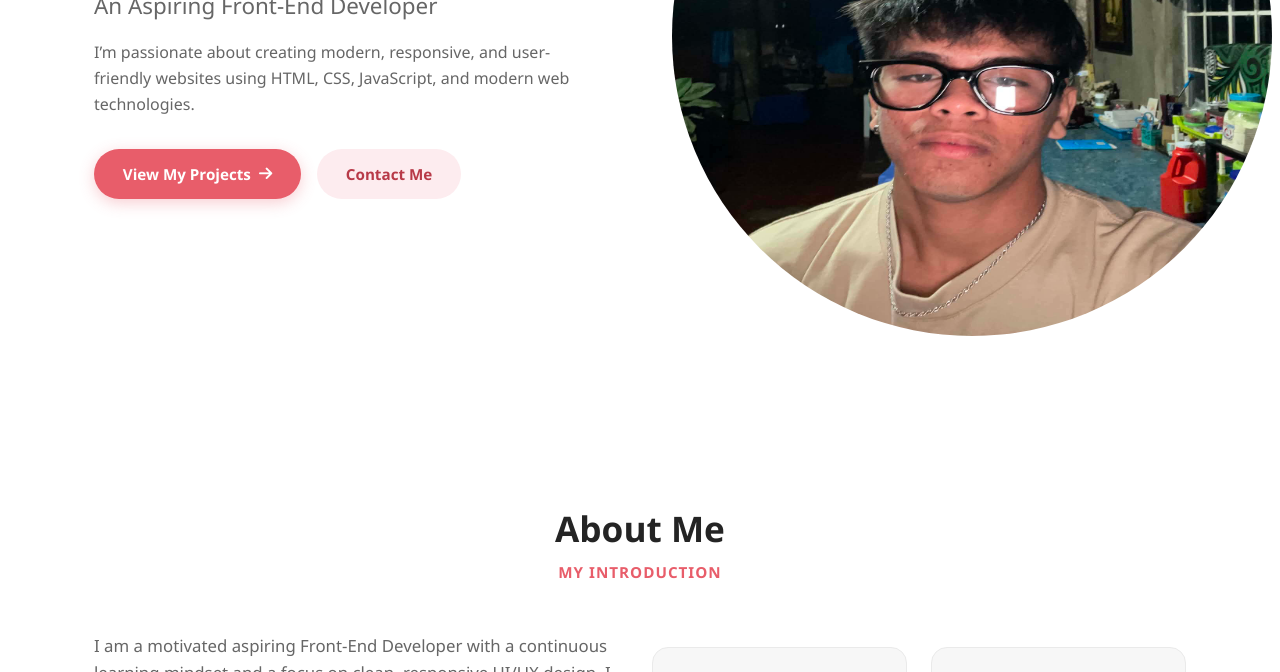
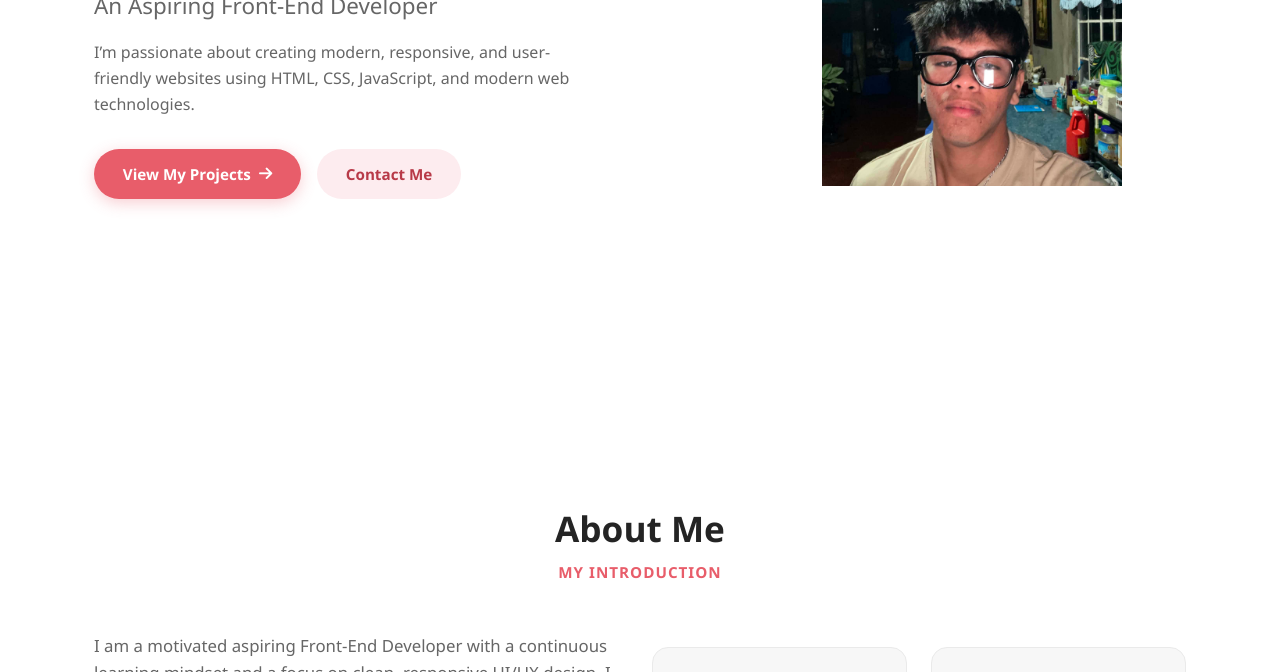
Before and after one commit to cyrusjohnaclo8-png/My-Personal-Portfolio, a plain HTML site: page index.html in a window 1280 px wide. Shown: the part 428-1100 px from the top of the page. Drawn offline with Linux system fonts and the light colour scheme.

Commit message:
Update portfolio styles

```diff
--- a/style.css
+++ b/style.css
@@ -306,6 +306,7 @@ button {
   flex-wrap: wrap;
 }
 
+
 .home-img-wrapper {
   display: flex;
   justify-content: center;
@@ -319,14 +320,15 @@ button {
   display: flex;
   align-items: center;
   justify-content: center;
+  overflow: hidden;
 }
 
 .home-blob img {
   position: absolute;
-  width: 200%;
-  height: 200%;
-  z-index: 1;
-  border-radius: 50%;
+  width: 100%;
+  height: 100%;
+  object-fit: cover;
+  object-position: center;
 }
 
 .home-avatar {
```
